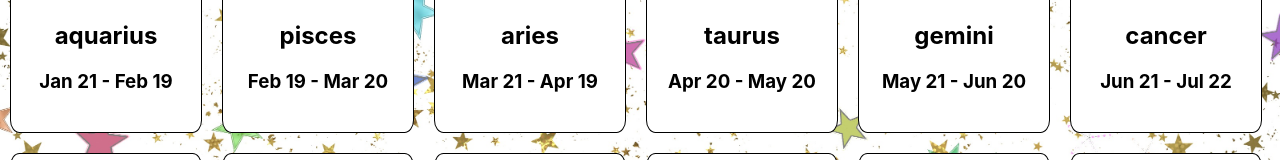
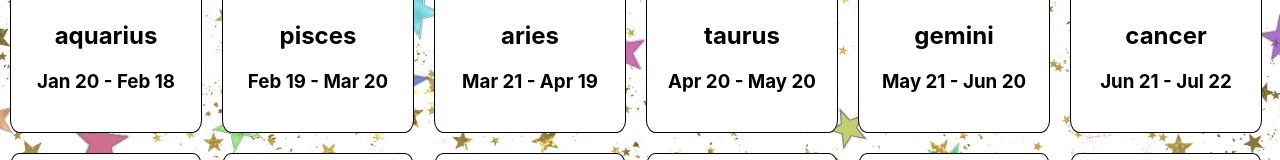
Before and after one commit to MichelleRS/react-wk01-from-scratch-zodiac-signs, a React (Create React App) app: page / in a window 1280 px wide. Shown: the part 174-334 px from the top of the page. Built offline with nearby package versions, Linux system fonts and the light colour scheme.

Commit message:
Edit zodiac date for aquarius

```diff
--- a/src/data.js
+++ b/src/data.js
@@ -2,7 +2,7 @@ export const zodiac = [
   {
     id: '1',
     name: 'aquarius',
-    dates: 'Jan 21 - Feb 19',
+    dates: 'Jan 20 - Feb 18',
     symbol: 'Water Bearer',
   },
   {
```
